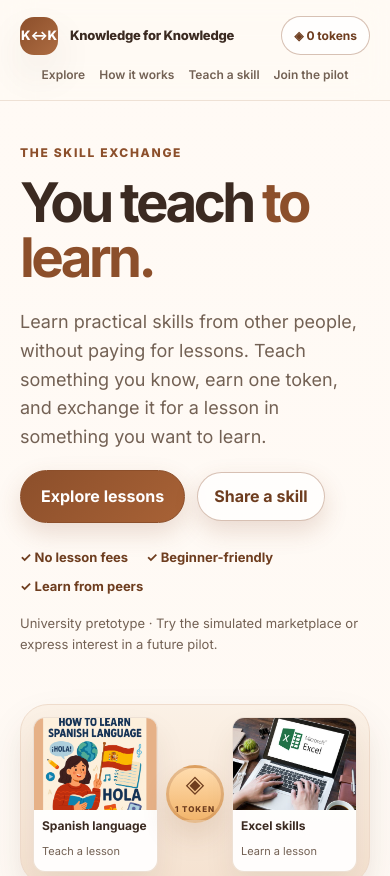
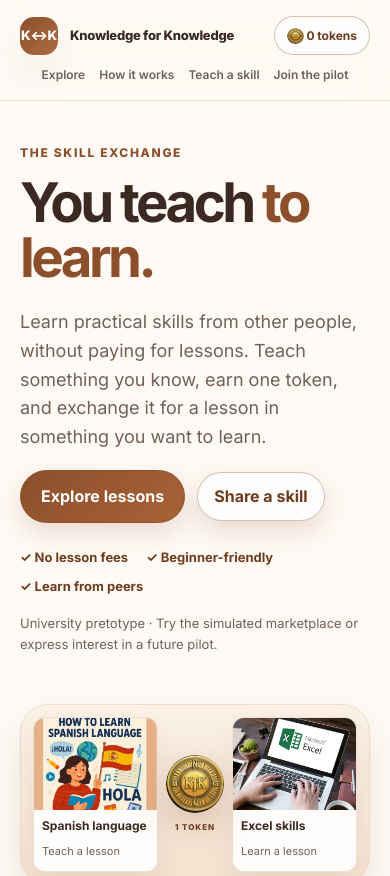
Before and after one commit to ThomasCooney44/Knowledge-for-Knowledge-, a plain HTML site: page index.html in a window 390 px wide. Shown: the top 876 px of the page. Drawn offline with Linux system fonts and the light colour scheme.

Commit message:
Use KfK coin image as the token symbol
Replace the ◈ glyph with a circular cutout of the KfK coin in the wallet
button, the hero token, and lesson card prices.

Co-Authored-By: Claude Opus 5.5 <noreply@anthropic.com>
Claude-Session: https://claude.ai/code/session_01HjMMWuTut98BAv1VCc9avu

```diff
--- a/index.html
+++ b/index.html
@@ -22,7 +22,7 @@
         <a href="#teach">Teach a skill</a>
         <a href="#pilot">Join the pilot</a>
       </nav>
-      <button id="wallet" class="wallet" type="button" aria-label="Open your demo wallet">◈ <span id="balance">0</span> <span id="tokenLabel">tokens</span></button>
+      <button id="wallet" class="wallet" type="button" aria-label="Open your demo wallet"><img class="token-icon" src="token.png" alt="" aria-hidden="true"> <span id="balance">0</span> <span id="tokenLabel">tokens</span></button>
     </div>
   </header>
 
@@ -48,7 +48,7 @@
           </div>
         </article>
         <div class="hero-coin" aria-hidden="true">
-          <span class="coin-icon">◈</span>
+          <img class="coin-icon" src="token.png" alt="">
           <span class="coin-text">1 TOKEN</span>
         </div>
         <article class="hero-card lesson-mini excel-card">
--- a/script.js
+++ b/script.js
@@ -93,6 +93,15 @@ function el(tag, text, cls) {
   if (text !== undefined) node.textContent = text;
   if (cls) node.className = cls;
   return node;
+}
+
+function tokenPrice() {
+  const price = el('span', undefined, 'price');
+  const icon = el('img', undefined, 'token-icon');
+  icon.src = 'token.png';
+  icon.alt = '';
+  price.append(icon, ' 1 token');
+  return price;
 }
 
 function btn(text, fn, cls = 'button') {
@@ -229,7 +238,7 @@ function render() {
       el('h3', l.title),
       el('p', l.desc),
       el('span', l.format, 'meta'),
-      el('span', '◈ 1 token', 'price'),
+      tokenPrice(),
       b, interest
     );
     card.append(makeArtwork(l), body);
--- a/style.css
+++ b/style.css
@@ -112,17 +112,15 @@ h3{font-size:20px;line-height:1.3;margin-bottom:8px}
 .hero-card-copy strong{display:block;font-size:17px;margin-bottom:4px}
 .hero-card-copy span{font-size:13px;color:var(--muted)}
 .hero-coin{
-  display:grid;
-  place-items:center;
+  display:flex;
+  flex-direction:column;
+  align-items:center;
+  gap:8px;
   width:118px;
-  height:118px;
-  border-radius:50%;
-  background:linear-gradient(180deg,#ffdcae 0%,#f2b56c 100%);
   color:var(--brand-dark);
-  border:3px solid rgba(140,79,43,.22);
-  box-shadow:0 16px 26px rgba(140,79,43,.15);
 }
-.coin-icon{font-size:42px;line-height:1}
+.coin-icon{display:block;width:100%;height:auto;border-radius:50%;filter:drop-shadow(0 12px 18px rgba(140,79,43,.3))}
+.token-icon{width:1.35em;height:1.35em;border-radius:50%;vertical-align:-.32em;display:inline-block}
 .coin-text{font-size:11px;font-weight:800;letter-spacing:.12em}
 .section{padding:54px 32px;scroll-margin-top:88px}
 .section-heading{max-width:820px;margin-bottom:22px}
@@ -216,8 +214,7 @@ dialog::backdrop{background:rgba(56,33,21,.5)}
 .hero-panel{grid-template-columns:minmax(0,1fr) auto minmax(0,1fr);padding:22px}
 .hero-card img{height:auto;aspect-ratio:4/3}
 .hero-card-copy{padding:12px}
-.hero-coin{width:90px;height:90px}
-.coin-icon{font-size:34px}
+.hero-coin{width:90px}
 .coin-text{font-size:10px}
 .market-status{display:flex;justify-content:space-between;align-items:center;gap:12px;margin:0 0 12px;color:var(--muted);font-size:14px}
 .market-status p{margin:0}
@@ -255,8 +252,7 @@ dialog{max-height:85vh;overflow:auto;box-shadow:0 20px 65px #39241b33}
   .brand-mark{width:38px;height:38px;flex-shrink:0}
   .main-nav{font-size:12px}
   .hero-panel{padding:12px;gap:8px}
-  .hero-coin{width:58px;height:58px}
-  .coin-icon{font-size:24px}
+  .hero-coin{width:58px}
   .coin-text{font-size:8px}
   .hero-card{border-radius:12px}
   .hero-card-copy{padding:8px}
```
Also changed, not shown: token.png (added).
